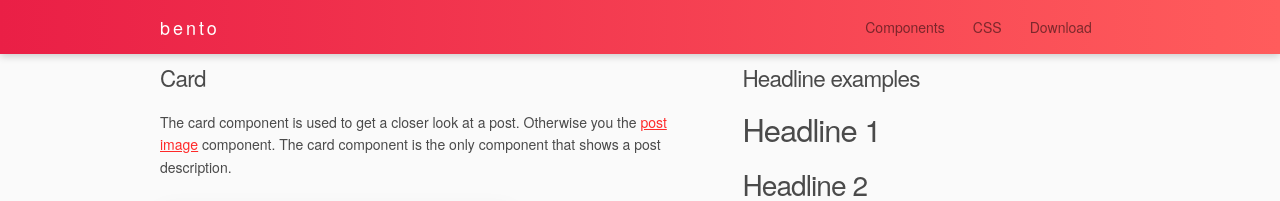
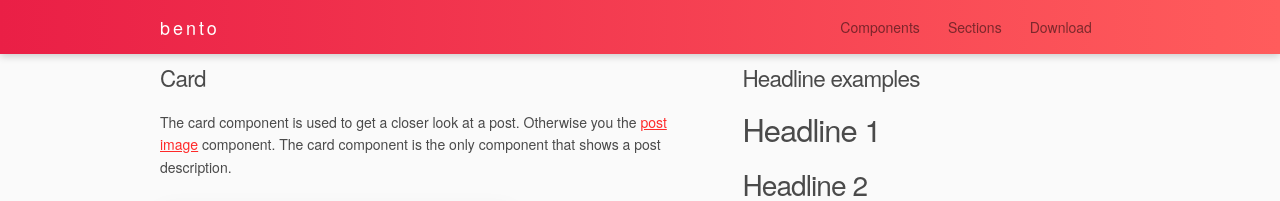
Before and after one commit to halfsail/Bento-Box, a Jekyll site: the page built from index.html, in a window 1280 px wide. Shown: the top 201 px of the page. Built offline with Jekyll 4.4.1, drawn with Linux system fonts in a browser that asks for light colours.

Commit message:
minor text change

```diff
--- a/_includes/navbar.html
+++ b/_includes/navbar.html
@@ -21,7 +21,7 @@
       </div>
     </span>
 
-      <span href="" class="navLink drop">CSS
+      <span href="" class="navLink drop">Sections
         <div class="dropdownContain">
           <div class="dropOut">
             <div class="triangle"></div>
```
Also changed, not shown: other parts of _includes/navbar.html (+1 -0 lines).
